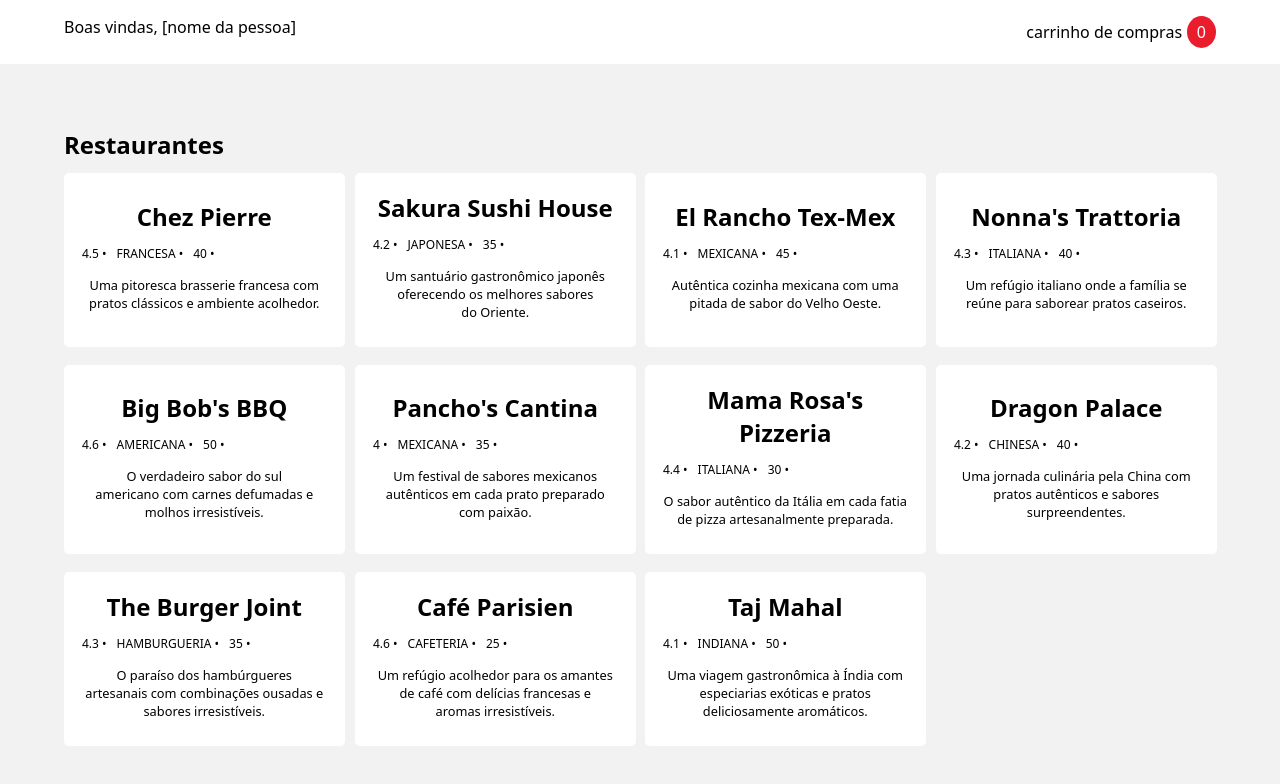
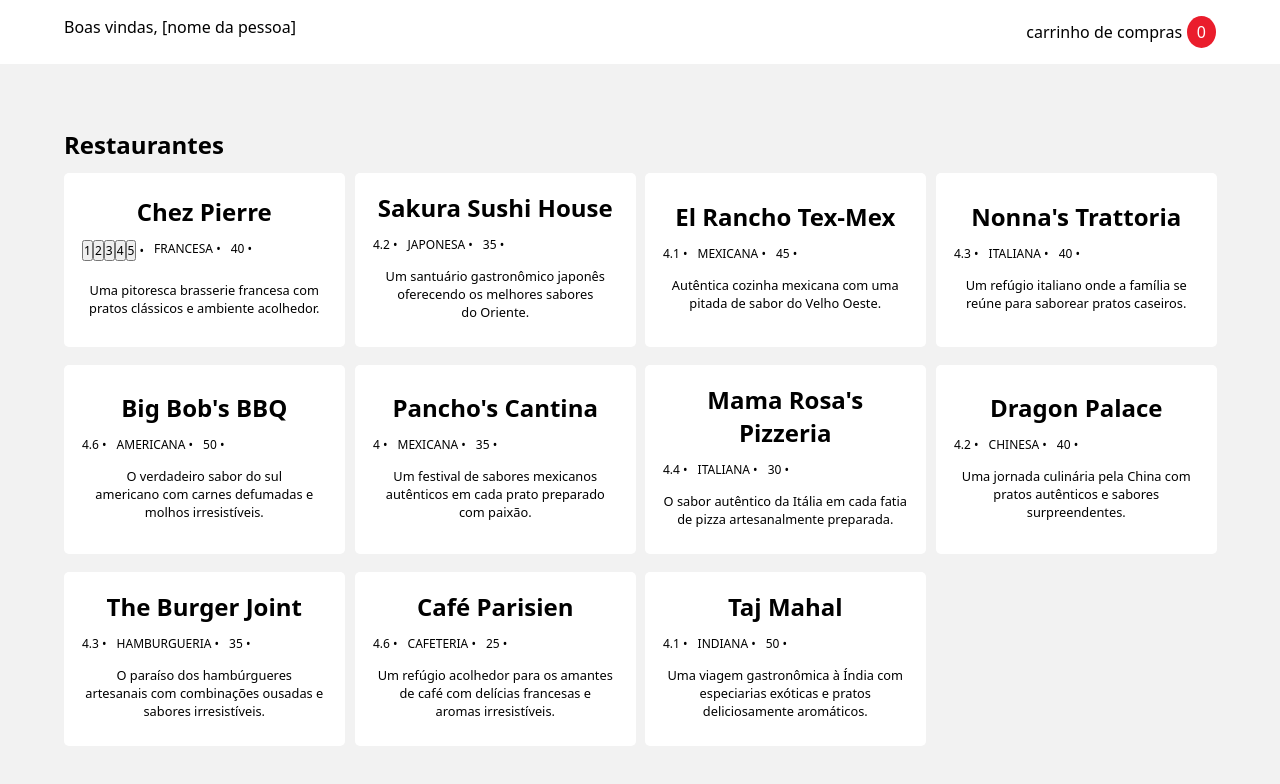
Before and after one commit to and-lz/ada-modulo-react, a React (Vite) app: page / in a window 1280 px wide. Shown: the top 784 px of the page. Built offline with nearby package versions, Linux system fonts and the light colour scheme.

Commit message:
Divide o projeto em componentes

```diff
--- a/src/App.tsx
+++ b/src/App.tsx
@@ -1,15 +1,9 @@
-import { useState } from "react";
 import "./App.scss";
-import CaixaRestaurante from "./components/CaixaRestaurante";
-import restaurantes from "./data/restaurantsAndItems.json";
+import PaginaCardapioRestaurante from "./pages/PaginaCardapioRestaurante";
+import PaginaRestaurantes from "./pages/PaginaRestaurantes";
 
 function App() {
-  const [restauranteEscolhido, definirRestaurenteEscolhido] = useState("");
-
-  function escolherRestaurante(restauranteEscolhido) {
-    definirRestaurenteEscolhido(restauranteEscolhido);
-  }
-
+  const pagina = "home";
   return (
     <>
       <header>
@@ -24,31 +18,8 @@ function App() {
         </div>
       </header>
       <div className="container">
-        <section>
-          <h2>Restaurantes</h2>
-          <ul className="grid" role="list">
-            {restaurantes.map((restaurante) => (
-              <button onClick={() => escolherRestaurante(restaurante)}>
-                <CaixaRestaurante
-                  key={restaurante.nome}
-                  restaurante={restaurante}
-                />
-              </button>
-            ))}
-          </ul>
-        </section>
-        {restauranteEscolhido !== "" ? (
-          <section>
-            <h2>Itens do Restaurante {restauranteEscolhido.nome}</h2>
-            <ul
-              className="grid"
-              role="list"
-              style={{ "--max": "200px" } as React.CSSProperties}
-            ></ul>
-          </section>
-        ) : (
-          <></>
-        )}
+        {pagina === "home" ? <PaginaRestaurantes /> : ""}
+        {pagina === "restaurantes" ? <PaginaCardapioRestaurante /> : ""}
       </div>
     </>
   );
--- /dev/null
+++ b/src/components/Avalicoes.tsx
@@ -0,0 +1,26 @@
+import { useState } from "react";
+
+function Avaliacoes(props) {
+  const avaliacao = props.avaliacao;
+  const [nota, definirNota] = useState();
+
+  if (avaliacao) return <>{avaliacao}</>;
+
+  return (
+    <>
+      {nota ? (
+        "Nota:" + nota
+      ) : (
+        <>
+          <button onClick={() => definirNota(1)}>1</button>
+          <button onClick={() => definirNota(2)}>2</button>
+          <button onClick={() => definirNota(3)}>3</button>
+          <button onClick={() => definirNota(4)}>4</button>
+          <button onClick={() => definirNota(5)}>5</button>
+        </>
+      )}
+    </>
+  );
+}
+
+export default Avaliacoes;
--- a/src/components/CaixaRestaurante.tsx
+++ b/src/components/CaixaRestaurante.tsx
@@ -1,3 +1,5 @@
+import Avaliacoes from "./Avalicoes";
+
 interface CaixaRestauranteProps {
   restaurante: {
     nome: string;
@@ -21,7 +23,9 @@ function CaixaRestaurante(props: CaixaRestauranteProps) {
       <li className="restaurant-box">
         <h1>{nome}</h1>
         <div className="details">
-          <span className="small-details">{avaliacao}</span>
+          <span className="small-details">
+            <Avaliacoes avaliacao={avaliacao}  />
+          </span>
           <span className="small-details">{categoria}</span>
           <span className="small-details">{tempoEntrega}</span>
         </div>
--- a/src/data/restaurantsAndItems.json
+++ b/src/data/restaurantsAndItems.json
@@ -2,7 +2,6 @@
   {
     "nome": "Chez Pierre",
     "descricao": "Uma pitoresca brasserie francesa com pratos clássicos e ambiente acolhedor.",
-    "avaliacao": 4.5,
     "categoria": "Francesa",
     "tempoEntrega": 40,
     "cardapio": [
--- /dev/null
+++ b/src/pages/PaginaCardapioRestaurante.tsx
@@ -0,0 +1,17 @@
+function PaginaCardapioRestaurante() {
+  return (
+    <>
+      <section>
+        <h2>Itens do Restaurante XYZ</h2>
+        <p>Cardapio especifico do restaurante escolhido</p>
+        <ul
+          className="grid"
+          role="list"
+          style={{ "--max": "200px" } as React.CSSProperties}
+        ></ul>
+      </section>
+    </>
+  );
+}
+
+export default PaginaCardapioRestaurante;
--- /dev/null
+++ b/src/pages/PaginaRestaurantes.tsx
@@ -0,0 +1,22 @@
+import CaixaRestaurante from "../components/CaixaRestaurante";
+import restaurantes from "../data/restaurantsAndItems.json";
+
+function PaginaRestaurantes() {
+  return (
+    <section>
+      <h2>Restaurantes</h2>
+      <ul className="grid" role="list">
+        {restaurantes.map((restaurante) => (
+          <button>
+            <CaixaRestaurante
+              key={restaurante.nome}
+              restaurante={restaurante}
+            />
+          </button>
+        ))}
+      </ul>
+    </section>
+  );
+}
+
+export default PaginaRestaurantes;
```
Also changed, not shown: 1 other file (tests, documents, lock files or other folders).
